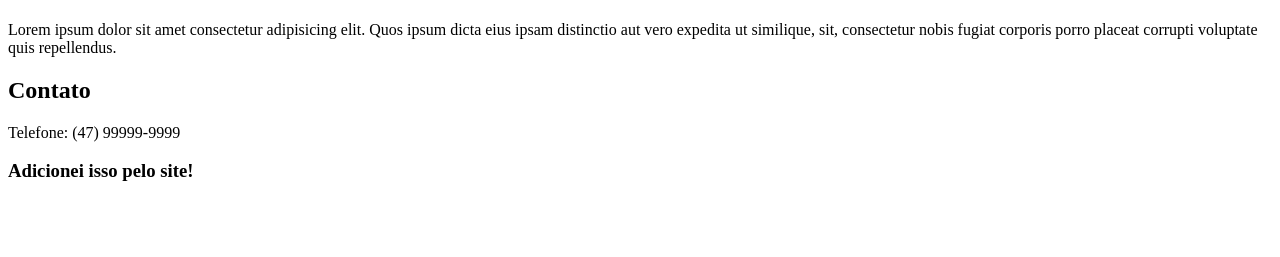
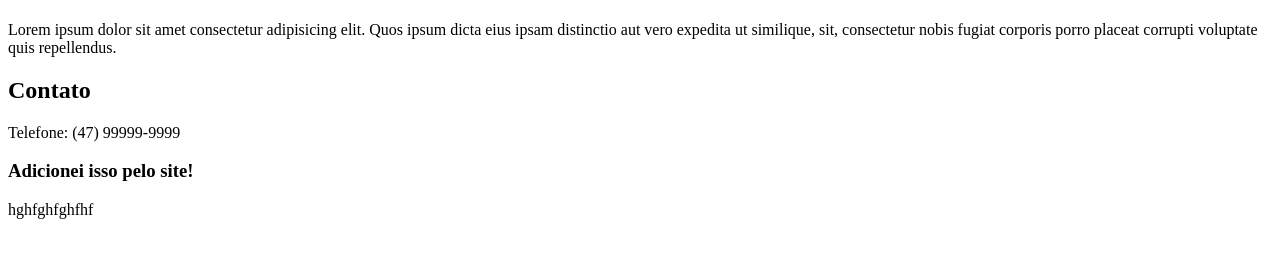
Before and after one commit to felipechrist/repositorio01, a plain HTML site: page index.html in a window 1280 px wide. Shown: the part 59-316 px from the top of the page. Drawn offline with Linux system fonts and the light colour scheme.

Commit message:
ewrewrwrw

```diff
--- a/index.html
+++ b/index.html
@@ -11,5 +11,6 @@
   <h2>Contato</h2>
   <p>Telefone: (47) 99999-9999</p>
   <h3>Adicionei isso pelo site!</h3>
+  hghfghfghfhf
 </body>
 </html>
```
